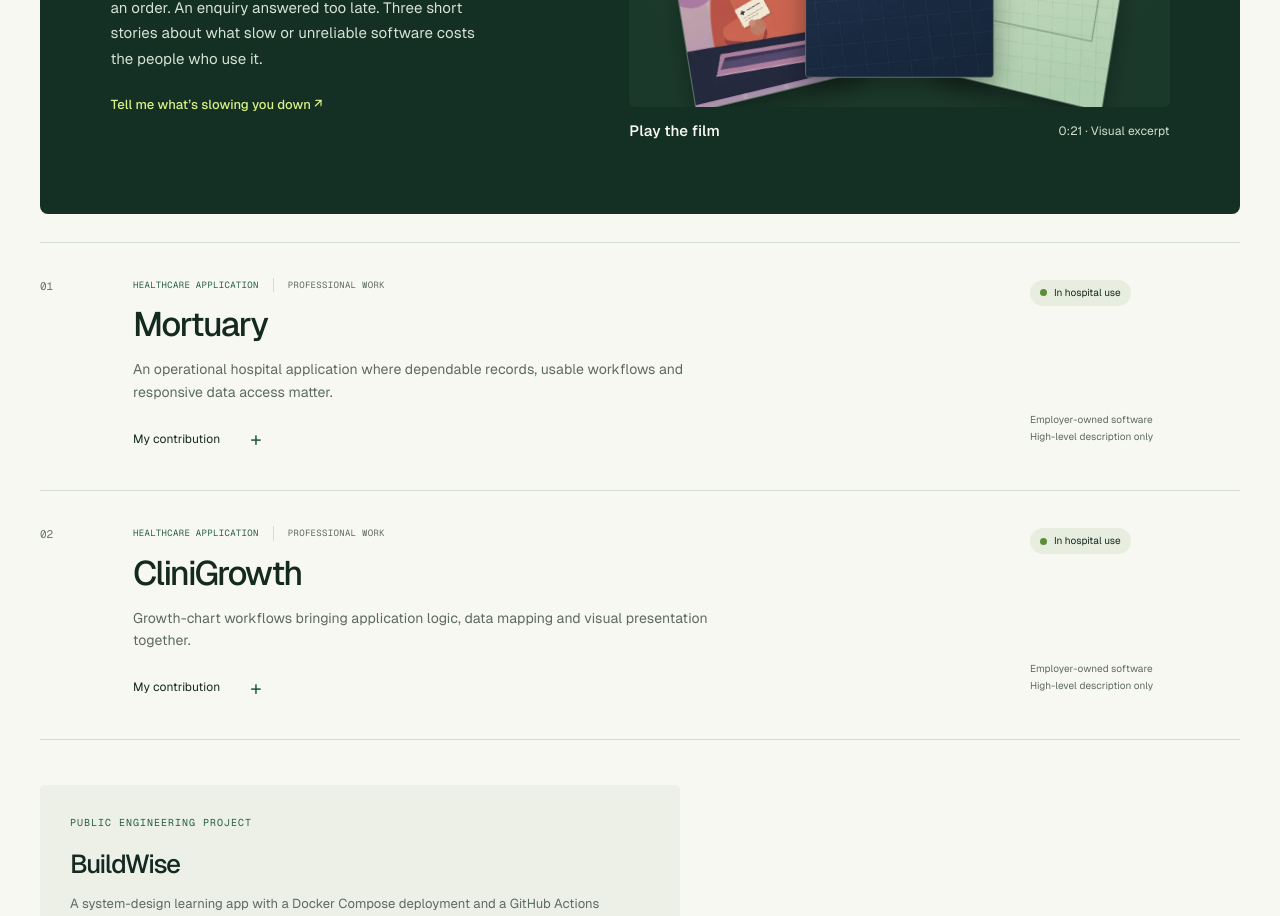
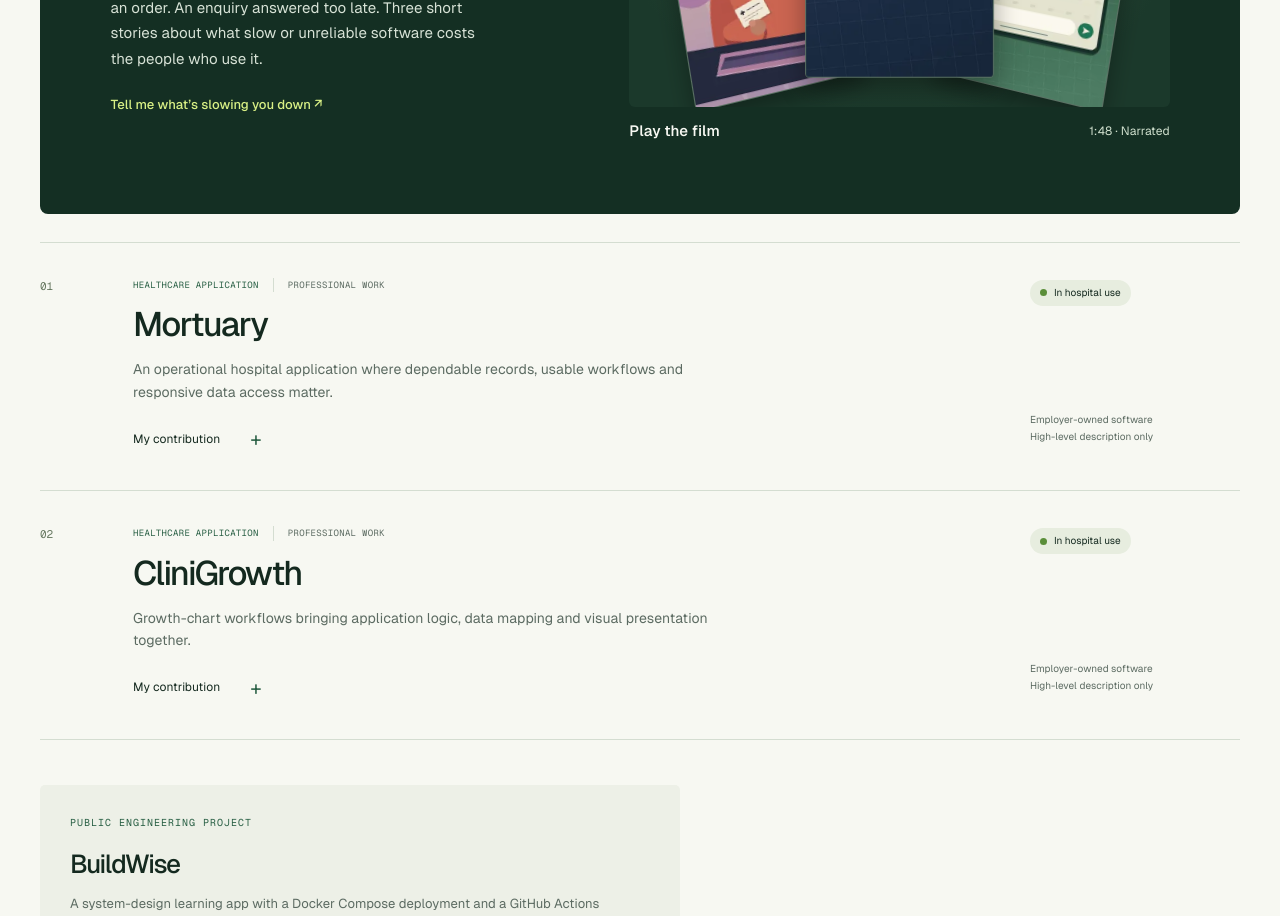
Before and after one commit to anas-muhmed/portfolio, a Next.js app: page / in a window 1280 px wide. Shown: the part 1880-2796 px from the top of the page. Built offline with nearby package versions, Linux system fonts and the light colour scheme.

Commit message:
Publish the complete narrated portfolio film

```diff
--- a/app/portfolio-film.tsx
+++ b/app/portfolio-film.tsx
@@ -2,7 +2,7 @@
 
 import { useState } from "react";
 
-const film = "/films/show-me-the-problem-preview.mp4";
+const film = "/films/show-me-the-problem-r7.mp4";
 const coverFrames = [
   ["left", "hospital-left.webp"],
   ["right", "renovation-right.webp"],
@@ -28,7 +28,7 @@ export default function PortfolioFilm() {
           <div className="film-player">
             <video
               ref={(element) => { element?.focus(); }}
-              aria-label="Show me the problem, a 21-second visual excerpt"
+              aria-label="Show me the problem, narrated film"
               controls
               autoPlay
               playsInline
@@ -52,7 +52,7 @@ export default function PortfolioFilm() {
               ))}
               <span className="film-play"><span /></span>
             </span>
-            <span className="film-button-label">Play the film <span>0:21 · Visual excerpt</span></span>
+            <span className="film-button-label">Play the film <span>1:48 · Narrated</span></span>
           </button>
         )}
         {playing && <a className="film-file" href={film}>Open video file ↗</a>}
```
Also changed, not shown: public/films/CREDITS.md (+1 -1 lines), public/films/renovation-right.webp, 1 other file (tests, documents, lock files or other folders).
